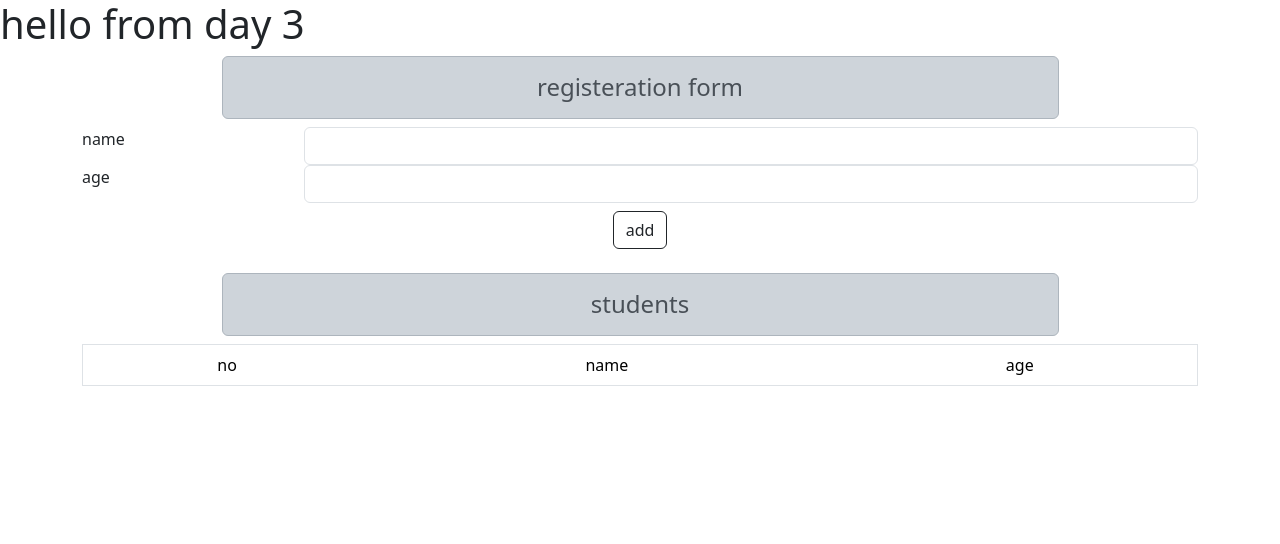
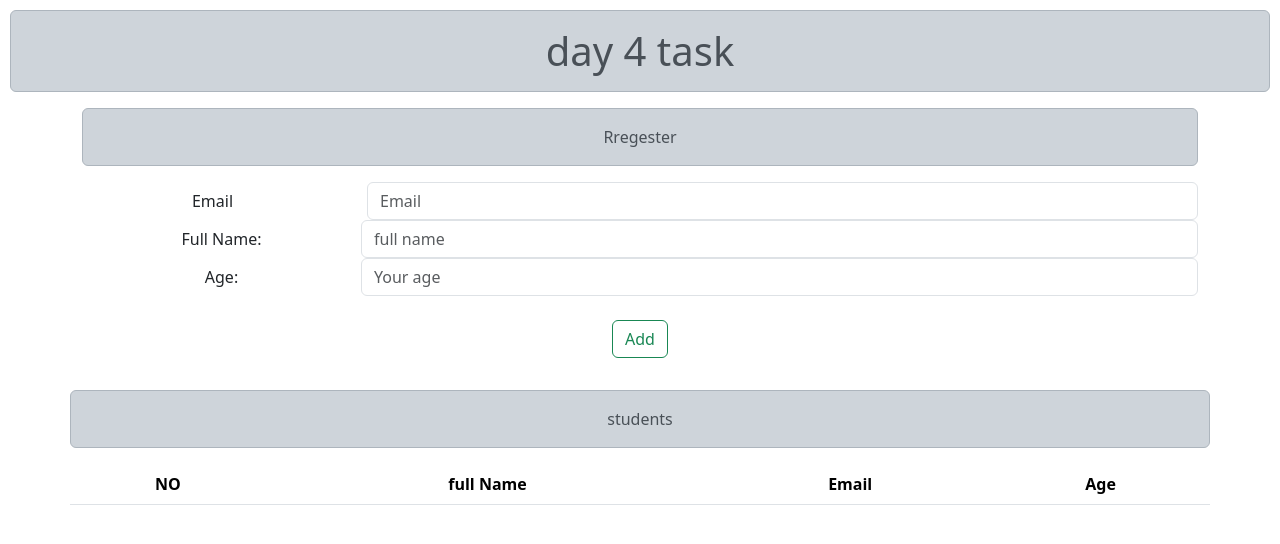
Before and after one commit to Yasertaha99/angular, an Angular app: page / in a window 1280 px wide. Shown: the top 544 px of the page. Built offline with nearby package versions, Linux system fonts and the light colour scheme.

Commit message:
sole day 4 lab and use from and validation

```diff
--- a/src/app/Types/students.type.ts
+++ b/src/app/Types/students.type.ts
@@ -1,6 +1,7 @@
-export type student={name:string,age:number};
+export type student={email:string,name:string,age:number};
 export type students =student[];
 interface IStudent{
+    email:string,
     name:string,
     age:number;
 }
--- a/src/app/app.component.css
+++ b/src/app/app.component.css
@@ -0,0 +1,8 @@
+.parent{
+
+    box-sizing:border-box;
+    border: 10px black !important;
+    padding: 10px;
+    width: 100%;
+    height: 100vh;
+}
--- a/src/app/app.component.html
+++ b/src/app/app.component.html
@@ -325,7 +325,7 @@
     </div>
   </div>
 </main> -->
-<h1> hello from day 3</h1>
+<!-- <h1> hello from day 3</h1> -->
 <!-- * * * * * * * * * * * * * * * * * * * * * * * * * * * * * * * * -->
 <!-- * * * * * * * * * * * The content above * * * * * * * * * * * * -->
 <!-- * * * * * * * * * * is only a placeholder * * * * * * * * * * * -->
@@ -333,7 +333,13 @@
 <!-- * * * * * * * * * * * * * * * * * * * * * * * * * * * * * * * * -->
 <!-- * * * * * * * * * * End of Placeholder  * * * * * * * * * * * * -->
 <!-- * * * * * * * * * * * * * * * * * * * * * * * * * * * * * * * * -->
-<app-register (myEvent)="Getdata($event)" />
-<app-students [Students]="Students"/>
+<!-- <app-register (myEvent)="Getdata($event)" />
+<app-students [Students]="Students"/> -->
+<div class="parent">
 
+  <h1 class="alert alert-dark text-center"> day 4 task </h1>
+  <app-cild-one (myEventToAdd)="addData($event)" />
+  <app-cild-two [students]="Students" />
+
+</div>
 <router-outlet />
--- a/src/app/app.component.ts
+++ b/src/app/app.component.ts
@@ -3,19 +3,26 @@ import { RouterOutlet } from '@angular/router';
 import { StudentsComponent } from './components/day3/students/students.component';
 import { RegisterComponent } from './components/day3/register/register.component';
 import { students } from './Types/students.type';
+import { CildOneComponent } from './components/day4/cild-one/cild-one.component';
+import { CildTwoComponent } from './components/day4/cild-two/cild-two.component';
 
 @Component({
   selector: 'app-root',
   standalone: true,
-  imports: [RouterOutlet,StudentsComponent,RegisterComponent],
+  imports: [RouterOutlet,StudentsComponent,RegisterComponent,CildOneComponent,CildTwoComponent],
   templateUrl: './app.component.html',
   styleUrl: './app.component.css'
 })
 export class AppComponent {
-  // title = 'tasks';
+  // // title = 'tasks';
+  // Students:students=[];
+  // Getdata(data:any){
+  //   // console.log(data);
+  //   this.Students.push(data);
+  // }
   Students:students=[];
-  Getdata(data:any){
+  addData(data:any){
+   this.Students.push(data);
     // console.log(data);
-    this.Students.push(data);
   }
 }
--- /dev/null
+++ b/src/app/components/day4/cild-one/cild-one.component.html
@@ -0,0 +1,26 @@
+<div class="container">
+    <div class="row">
+        <div class="col">
+            <p class="alert alert-dark text-center">Rregester</p>
+                <div class="form-row">
+                    <div class="form-group row">
+                        <label for="inputEmail3" class="col-sm-3 col-form-label text-center">Email</label>
+                        <div class="col-sm-9">
+                          <input [(ngModel)]="email" type="email" class="form-control" id="inputEmail3" placeholder="Email">
+                        </div>
+                      </div>
+                     <div class="col d-flex">
+                    <label for="full name" class="col-sm-2 col-form-label w-25 text-center">Full Name:</label>
+                    <input [(ngModel)]="name" type="text" class="form-control w-75"  id="full name" placeholder="full name">
+                  </div>
+                  <div class="col d-flex">
+                    <label for="age" class="col-sm-2 col-form-label w-25 text-center">Age:</label>
+                    <input [(ngModel)]="age" type="number" class="form-control w-75" id="age" placeholder="Your age ">
+                  </div>
+                  <div class="col-auto text-center m-4">
+                    <button type="submit" (click)="sendData()" class="btn btn-outline-success mb-2">Add</button>
+                  </div>
+                </div>
+        </div>
+    </div>
+</div>
--- /dev/null
+++ b/src/app/components/day4/cild-one/cild-one.component.ts
@@ -0,0 +1,19 @@
+import { Component, EventEmitter, Output, output } from '@angular/core';
+import { FormsModule } from '@angular/forms';
+
+@Component({
+  selector: 'app-cild-one',
+  standalone: true,
+  imports: [FormsModule],
+  templateUrl: './cild-one.component.html',
+  styleUrl: './cild-one.component.css'
+})
+export class CildOneComponent {
+  email="";
+  name="";
+  age="";
+  @Output()  myEventToAdd =new EventEmitter();
+  sendData(){
+    this.myEventToAdd.emit( {email:this.email,name:this.name,age:this.age} );
+  }
+}
--- /dev/null
+++ b/src/app/components/day4/cild-two/cild-two.component.html
@@ -0,0 +1,25 @@
+<div class="container">
+<div class="row">
+    <p class="alert alert-dark text-center f-100"> students</p>
+<table class="table table-hover text-center">
+    <thead>
+      <tr>
+        <th scope="col">NO</th>
+        <th scope="col">full Name</th>
+        <th scope="col">Email</th>
+        <th scope="col">Age</th>
+      </tr>
+    </thead>
+    <tbody>
+      @for (Std of students; track $index) {
+        <tr >
+          <th scope="row">{{$index+1}}</th>
+          <td>{{Std.name}}</td>
+          <td>{{Std.email}}</td>
+          <td>{{Std.age}}</td>
+        </tr>
+      }
+    </tbody>
+  </table>
+</div>
+</div>
```
Also changed, not shown: src/app/components/day4/cild-two/cild-two.component.ts (added, +14 -0 lines), src/app/components/day4/cild-one/cild-one.component.css (added), src/app/components/day4/cild-two/cild-two.component.css (added), 2 other files (tests, documents, lock files or other folders).
